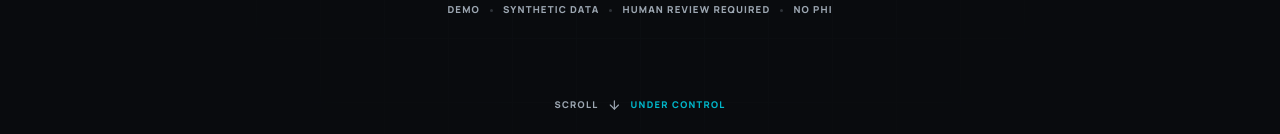
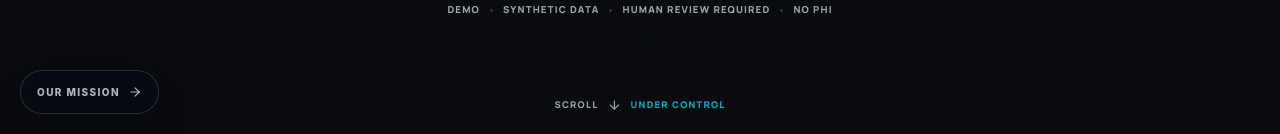
Before and after one commit to jcamacho611/Clinicos-by-Zumi, a Next.js app: page / in a window 1280 px wide. Shown: the part 666-800 px from the top of the page. Built offline with nearby package versions, Linux system fonts and the light colour scheme.

Commit message:
brand: surface public mission from homepage

```diff
--- a/src/app/page.tsx
+++ b/src/app/page.tsx
@@ -1,4 +1,6 @@
 import type { Metadata } from "next";
+import Link from "next/link";
+import { ArrowRight } from "lucide-react";
 import { KlinikosHomepage } from "@/components/marketing/klinikos-homepage";
 
 export const metadata: Metadata = {
@@ -8,5 +10,14 @@ export const metadata: Metadata = {
 };
 
 export default function LandingPage() {
-  return <KlinikosHomepage />;
+  return <>
+    <KlinikosHomepage />
+    <Link
+      aria-label="Read the Klinikos mission and company story"
+      className="fixed bottom-5 left-5 z-[70] inline-flex min-h-11 items-center gap-2 rounded-full border border-white/15 bg-[#070b13]/90 px-4 text-[10px] font-extrabold uppercase tracking-[.14em] text-white/70 shadow-2xl backdrop-blur-xl transition hover:border-cyan-300/30 hover:text-white"
+      href="/about"
+    >
+      Our mission <ArrowRight className="size-3.5" />
+    </Link>
+  </>;
 }
```
